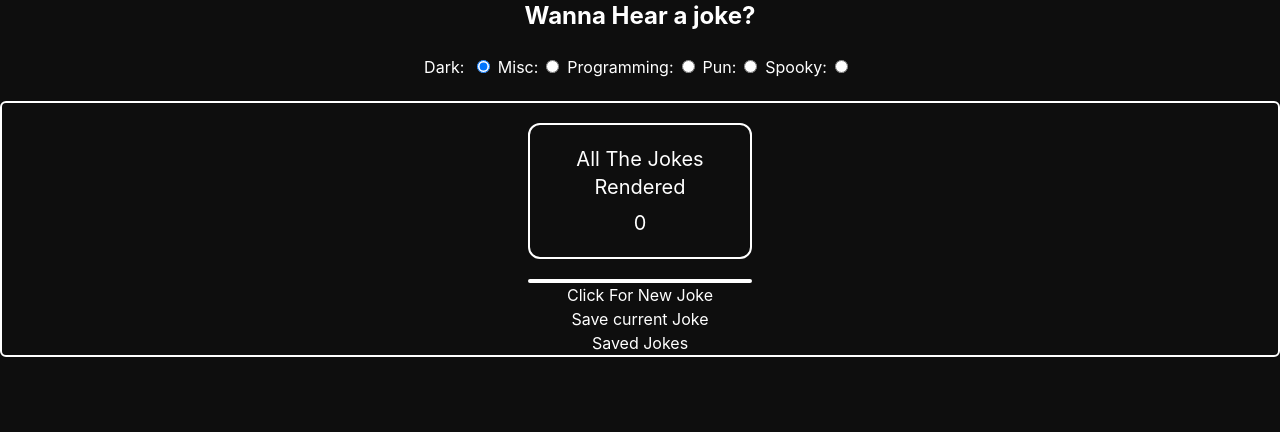
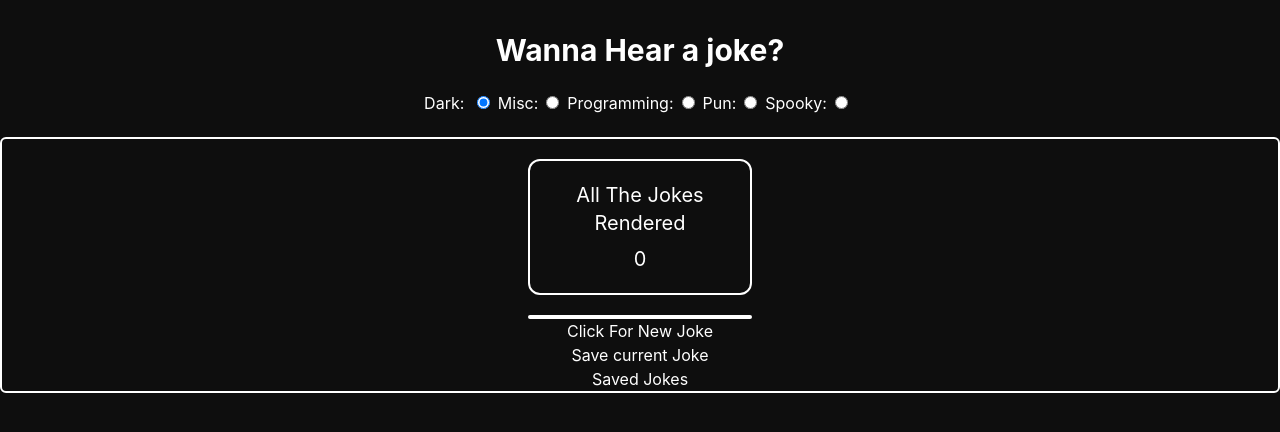
Before and after one commit to Killdroid2342/joke-app, a React (Create React App) app: page / in a window 1280 px wide. Shown: the top 432 px of the page. Built offline with nearby package versions, Linux system fonts and the light colour scheme.

Commit message:
changed spacing and size

```diff
--- a/src/App.js
+++ b/src/App.js
@@ -6,7 +6,7 @@
   document.title = 'Joke Website';
   return (
     <React.Fragment>
-      <h1 className='text-center text-2xl font-bold text-white'>
+      <h1 className='text-center text-3xl font-bold text-white mt-8'>
         Wanna Hear a joke?
       </h1>
       <Selector genre={genre} setGenre={setGenre} />
```
